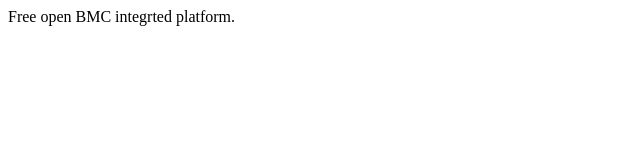
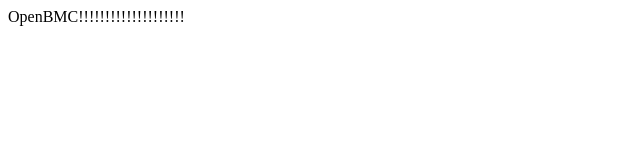
Before and after one commit to IDiPeru/OpenBMC, a plain HTML site: page index.htm in a window 1280 px wide. Shown: the whole page, without its empty margins (0-640 px from the left). Drawn offline with Linux system fonts and the light colour scheme.

Commit message:
Update index.htm

```diff
--- a/index.htm
+++ b/index.htm
@@ -1 +1 @@
-<html><body>Free open BMC integrted platform.</body></html>
+<html><body>OpenBMC!!!!!!!!!!!!!!!!!!!!</body></html>
```
